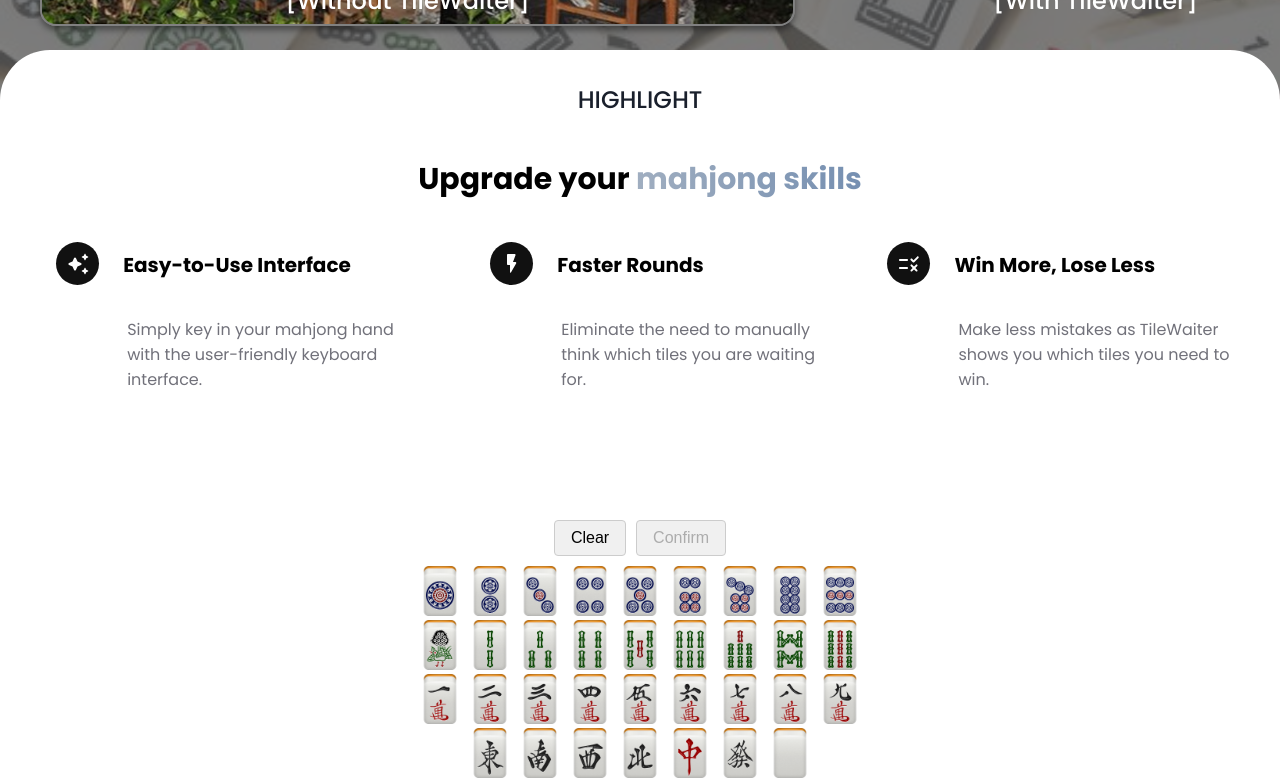
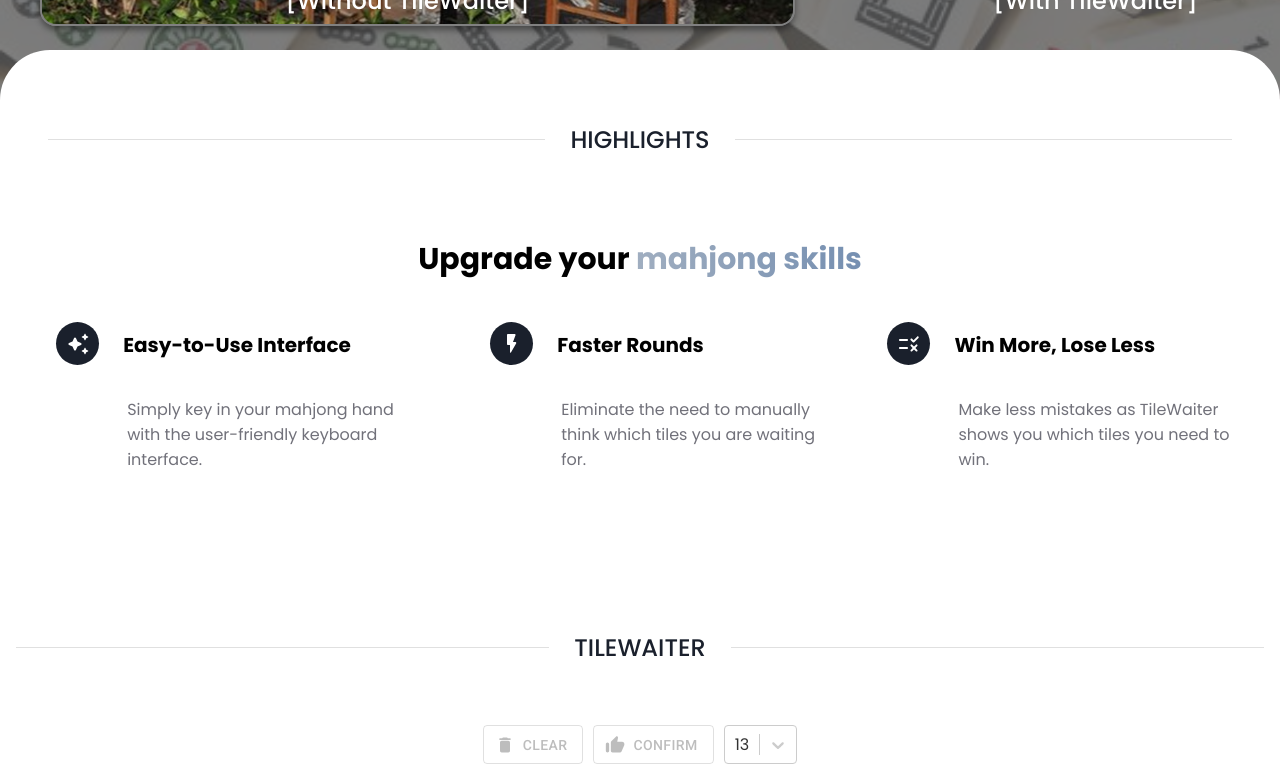
Before and after one commit to yongkotaro/mahjong, a React (Create React App) app: page / in a window 1280 px wide. Shown: the part 700-1482 px from the top of the page. Built offline with nearby package versions, Linux system fonts and the light colour scheme.

Commit message:
Update Home section

```diff
--- a/package.json
+++ b/package.json
@@ -19,6 +19,7 @@
     "react-dom": "^18.3.1",
     "react-router-dom": "^6.26.0",
     "react-scripts": "5.0.1",
+    "react-select": "^5.8.0",
     "typescript": "^4.9.5",
     "web-vitals": "^2.1.4"
   },
--- a/src/App.css
+++ b/src/App.css
@@ -1,4 +1,14 @@
 .App {
   height: 100vh;
   width: 100%;
+
 }
+
+.divider-text {
+  font-family: 'Poppins';
+  color: #1a202c;
+  height: 1.5rem;
+  font-size: 1.5rem;
+  font-weight: 500;
+  padding: 0 1rem;
+}
--- a/src/App.tsx
+++ b/src/App.tsx
@@ -1,17 +1,30 @@
 import React from 'react';
 import './App.css';
 import { Home, Highlights, Terms, Header, Footer } from './containers';
+import { createTheme, StyledEngineProvider, ThemeProvider } from "@mui/material/styles";
+import { Divider, Chip } from '@mui/material';
 
+const theme = createTheme({
+  palette: {
+    primary: {
+      main: '#1a202c',
+    },
+  },
+});
 
 const App: React.FC = () => {
 
   return (
     <div className="App">
-      <Header />
-      <Highlights />
-      <Home />
-      <Terms />
-      <Footer />
+      <StyledEngineProvider injectFirst>
+        <ThemeProvider theme={theme}>
+          <Header />
+          <Highlights />
+          <Home />
+          <Terms />
+          <Footer />
+        </ThemeProvider>
+      </StyledEngineProvider>
     </div>
   );
 }
--- a/src/components/ClickableTile/ClickableTile.css
+++ b/src/components/ClickableTile/ClickableTile.css
@@ -1,8 +1,17 @@
 .clickable-tile {
-  transition: transform 0.2s ease;
+  transition: transform 0.2s ease, opacity 0.2s ease;
   cursor: pointer;
-  width: 50px;
-  height: 50px;
+  width: 80px;
+  height: 80px;
+  margin: 0 -5px;
+}
+
+.clickable-tile.initial-slide-in {
+  animation: slideIn 0.5s ease;
+}
+
+.clickable-tile.removing {
+  animation: slideOut 0.5s;
 }
 
 .clickable-tile:hover {
@@ -13,9 +22,33 @@
   transform: scale(0.9);
 }
 
+@keyframes slideIn {
+  from {
+    transform: translateY(-100%);
+    opacity: 0;
+  }
+
+  to {
+    transform: translateY(0);
+    opacity: 1;
+  }
+}
+
+@keyframes slideOut {
+  from {
+    transform: translateY(0);
+    opacity: 1;
+  }
+
+  to {
+    transform: translateY(-100%);
+    opacity: 0;
+  }
+}
+
 @media (max-width: 768px) {
   .clickable-tile {
-    width: 40px;
-    height: 40px;
+    width: 50px;
+    height: 50px;
   }
 }
--- a/src/components/ClickableTile/ClickableTile.tsx
+++ b/src/components/ClickableTile/ClickableTile.tsx
@@ -1,18 +1,25 @@
-import React, { useState } from 'react';
+import React, { useState, useEffect } from 'react';
 import './ClickableTile.css';
 
 interface ClickableTileProps {
   src: string;
   style?: React.CSSProperties;
   onClick?: () => void;
+  removing?: boolean;
 }
 
-const ClickableTile: React.FC<ClickableTileProps> = ({ src, style, onClick }) => {
+const ClickableTile: React.FC<ClickableTileProps> = ({ src, onClick, removing }) => {
   const [clicked, setClicked] = useState(false);
+  const [initialMount, setInitialMount] = useState(true);
+
+  useEffect(() => {
+    const timer = setTimeout(() => setInitialMount(false), 500);
+    return () => clearTimeout(timer);
+  }, []);
 
   const handleClick = () => {
     setClicked(true);
-    setTimeout(() => setClicked(false), 200); // Reset the click state after animation
+    setTimeout(() => setClicked(false), 200);
 
     if (onClick) {
       onClick();
@@ -23,7 +30,7 @@
     <img
       src={src}
       alt="tile"
-      className={`clickable-tile ${clicked ? 'clicked' : ''}`}
+      className={`clickable-tile ${clicked ? 'clicked' : ''} ${removing ? 'removing' : ''} ${initialMount ? 'initial-slide-in' : ''}`}
       onClick={handleClick}
     />
   );
--- a/src/components/PlaceholderRow/PlaceholderRow.css
+++ b/src/components/PlaceholderRow/PlaceholderRow.css
@@ -2,3 +2,19 @@
   display: flex;
   justify-content: center;
 }
+
+.placeholder-row.slide-up {
+  animation: slideOut 0.5s;
+}
+
+@keyframes slideOut {
+  from {
+    transform: translateY(0);
+    opacity: 1;
+  }
+
+  to {
+    transform: translateY(-100%);
+    opacity: 0;
+  }
+}
--- a/src/containers/Highlights/Highlights.css
+++ b/src/containers/Highlights/Highlights.css
@@ -9,14 +9,6 @@
 
 .highlights-text {
     text-align: center;
-}
-
-.highlights-badge {
-    color: #1a202c;
-    height: 1.5rem;
-    font-size: 1.5rem;
-    font-weight: 500;
-    padding: 0.25rem 0.5rem;
 }
 
 .highlights-heading {
@@ -49,7 +41,7 @@
     height: 40px;
     width: 40px;
     padding: 0.1rem;
-    background-color: #111;
+    background-color: #1a202c;
     color: white;
     display: flex;
     justify-content: center;
--- a/src/containers/Highlights/Highlights.tsx
+++ b/src/containers/Highlights/Highlights.tsx
@@ -1,6 +1,7 @@
 import React from 'react';
 import './Highlights.css';
 import { FlashOnRounded, RuleRounded, AutoAwesomeRounded } from '@mui/icons-material';
+import { Divider } from '@mui/material';
 
 const highlights = [
     {
@@ -23,13 +24,15 @@
     }
 ];
 
-export const Highlights = () => {
+export const Highlights: React.FC = () => {
     return (
         <div className="highlights-container">
+            <Divider variant='middle' sx={{ padding: '40px 0' }}>
+                <span className="divider-text">
+                    HIGHLIGHTS
+                </span>
+            </Divider>
             <div className="highlights-text">
-                <span className="highlights-badge">
-                    HIGHLIGHT
-                </span>
                 <h2 className="highlights-heading">
                     Upgrade your {" "}
                     <span className="feature-highlight">
--- a/src/containers/Home/Home.css
+++ b/src/containers/Home/Home.css
@@ -1,30 +1,33 @@
+.main {
+  font-family: 'Poppins';
+  text-align: center;
+}
+
 .keyboard {
   display: flex;
   flex-direction: column;
   align-items: center;
+  position: relative;
 }
 
 .button-container {
   display: flex;
   justify-content: center;
-  padding: 10px 0;
+  gap: 10px;
+  padding: 20px 0;
 }
 
-.clear-button,
-.confirm-button {
-  padding: 8px 16px;
-  font-size: 16px;
-  background-color: #f0f0f0;
-  border: 1px solid #ccc;
-  border-radius: 4px;
-  cursor: pointer;
+.winning-tiles {
+  display: flex;
+  flex-direction: row;
+  justify-content: center;
 }
 
-.clear-button:hover,
-.confirm-button:hover {
-  background-color: #e0e0e0;
+.winning-tiles .clickable-tile.removing {
+  animation: none;
 }
 
-.confirm-button {
-  margin-left: 10px;
+.winning-tiles .clickable-tile:hover,
+.clickable-tile.clicked {
+  transform: none;
 }
--- a/src/containers/Home/Home.tsx
+++ b/src/containers/Home/Home.tsx
@@ -1,18 +1,25 @@
-import React, { useState } from 'react';
+import React, { useState, useEffect } from 'react';
+import Select from 'react-select';
 import { KeyboardRow, PlaceholderRow } from '../../components/';
 import { honorImages, manImages, pinImages, bambooImages } from '../../tiles';
 import { sortImages, extractImageInfo, winningTiles } from '../../utils';
+import { Button, Divider } from '@mui/material';
+import { DeleteRounded, ThumbUpAltRounded } from '@mui/icons-material';
 import './Home.css';
 
 
 export const Home: React.FC = () => {
   const [placeholderImages, setPlaceholderImages] = useState<string[]>([]);
+  const [lengthOfTiles, setlengthOfTiles] = useState(13);
   const [wonTiles, setWonTiles] = useState<string[]>([]);
   const [confirmEnabled, setConfirmEnabled] = useState(false);
   const [confirmPressed, setConfirmPressed] = useState(false);
+  const [message, setMessage] = useState<string | null>(null);
+  const [slideUp, setSlideUp] = useState(false);
+
 
   const handleTileClick = (image: string) => {
-    if (placeholderImages.length < 13) {
+    if (placeholderImages.length < lengthOfTiles) {
       const newPlaceholderImages = [...placeholderImages];
       const imageInfo = extractImageInfo(image);
 
@@ -34,17 +41,22 @@
       const sortedImages = sortImages(newPlaceholderImages);
       setPlaceholderImages(sortedImages);
 
-      if (newPlaceholderImages.length === 13) {
+      if (newPlaceholderImages.length === lengthOfTiles) {
         setConfirmEnabled(true);
       }
     }
   };
 
   const handleClearClick = () => {
-    setPlaceholderImages([]);
-    setWonTiles([]);
-    setConfirmEnabled(false); // Disable confirm button on clear
-    setConfirmPressed(false);
+    setSlideUp(true);
+    setTimeout(() => {
+      setPlaceholderImages([]);
+      setWonTiles([]);
+      setConfirmEnabled(false);
+      setConfirmPressed(false);
+      setMessage(null);
+      setSlideUp(false);
+    }, 500); // Match this duration with your CSS animation duration
   };
 
   const handleConfirmClick = () => {
@@ -55,25 +67,62 @@
 
   const handleImageRemove = (index: number) => {
     const newPlaceholderImages = [...placeholderImages];
-    newPlaceholderImages.splice(index, 1); // Remove element at index
+    newPlaceholderImages.splice(index, 1);
     setPlaceholderImages(newPlaceholderImages);
-    setConfirmEnabled(false); // Disable confirm button after removal
+    setConfirmEnabled(false);
     setConfirmPressed(false);
   };
 
   const handleWinningTile = (index: number) => {
   };
 
+  useEffect(() => {
+    const handleKeyDown = (event: KeyboardEvent) => {
+      if (event.key === 'Enter' && confirmEnabled) {
+        handleConfirmClick();
+      } else if (event.key === 'Escape') {
+        handleClearClick();
+      }
+    };
+
+    window.addEventListener('keydown', handleKeyDown);
+    return () => {
+      window.removeEventListener('keydown', handleKeyDown);
+    };
+  }, [confirmEnabled, handleConfirmClick, handleClearClick]);
+
   return (
     <div className='main'>
-      <PlaceholderRow images={placeholderImages} onTileClick={handleImageRemove} />
+      <Divider variant='middle' sx={{ padding: '40px 0' }} >
+        <span className="divider-text">
+          TILEWAITER
+        </span>
+      </Divider>
+      <PlaceholderRow images={placeholderImages} onTileClick={handleImageRemove} slideUp={slideUp} />
       <div className="button-container">
-        <button className="clear-button" onClick={handleClearClick}>
+        <Button variant='outlined' startIcon={<DeleteRounded />} color='primary' onClick={handleClearClick} disabled={placeholderImages.length == 0}>
           Clear
-        </button>
-        <button className="confirm-button" onClick={handleConfirmClick} disabled={!confirmEnabled}>
+        </Button>
+        <Button variant='outlined' startIcon={<ThumbUpAltRounded />} color='primary' onClick={handleConfirmClick} disabled={!confirmEnabled} >
           Confirm
-        </button>
+        </Button>
+        <div>
+          <Select
+            options={[
+              { value: 4, label: '4' },
+              { value: 7, label: '7' },
+              { value: 10, label: '10' },
+              { value: 13, label: '13' }
+            ]}
+            onChange={(e) => {
+              if (e) {
+                setPlaceholderImages([]);
+                setlengthOfTiles(e.value);
+              }
+            }}
+            defaultValue={{ value: 13, label: '13' }}
+          />
+        </div>
       </div>
       <div className="keyboard">
         <KeyboardRow images={pinImages} onTileClick={handleTileClick} />
@@ -81,13 +130,12 @@
         <KeyboardRow images={manImages} onTileClick={handleTileClick} />
         <KeyboardRow images={honorImages} onTileClick={handleTileClick} />
       </div>
-      {
-        confirmPressed &&
-        <div className="winning-tiles">
-          <h2>Winning Tiles</h2>
-          <PlaceholderRow images={wonTiles} onTileClick={handleWinningTile} />
-        </div>
-      }
+      <div className="winning-tiles">
+        <h2>Winning Tiles:</h2>
+        {confirmPressed &&
+          <PlaceholderRow images={wonTiles} onTileClick={handleWinningTile} slideUp={slideUp} />
+        }
+      </div>
     </div>
   );
 }
```
Also changed, not shown: src/components/PlaceholderRow/PlaceholderRow.tsx (+14 -6 lines), 1 other file (tests, documents, lock files or other folders).
